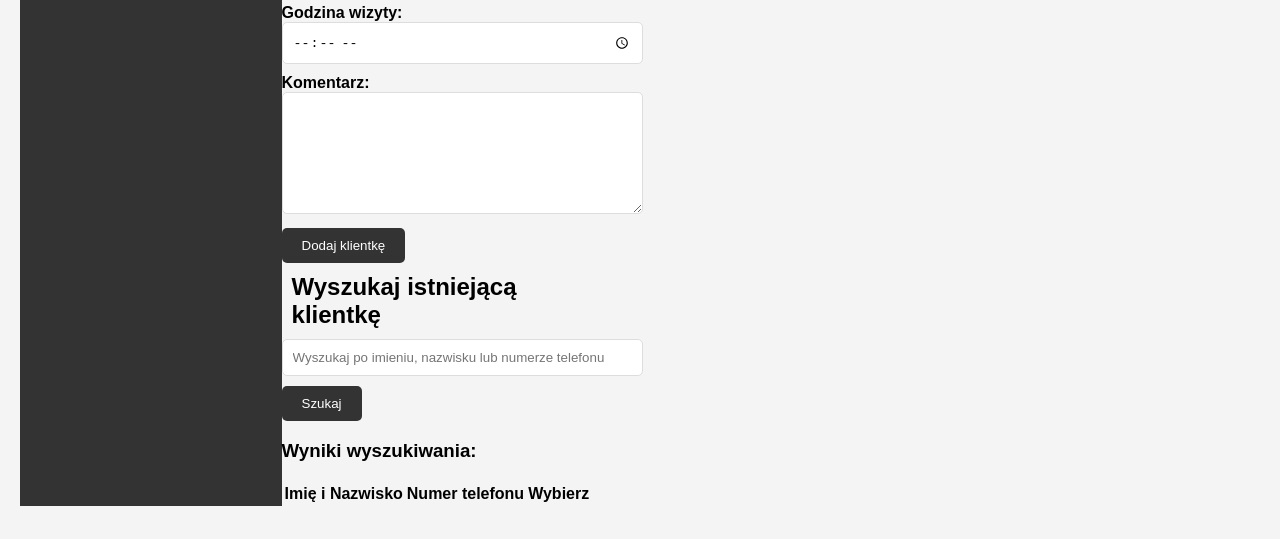
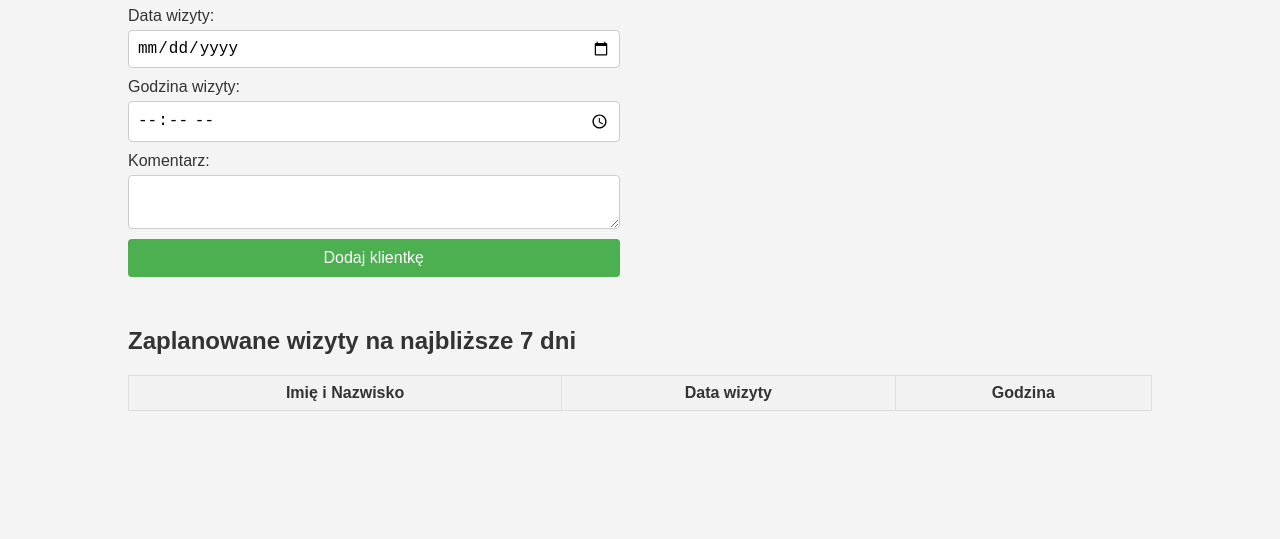
Before and after one commit to MajkelTe/SalonFryzjerskiApp, a plain HTML site: page index.html in a window 1280 px wide. Shown: the part 261-800 px from the top of the page. Drawn offline with Linux system fonts and the light colour scheme; a script that the page names is missing.

Commit message:
Update styles.css

```diff
--- a/styles.css
+++ b/styles.css
@@ -1,81 +1,127 @@
-/* Podstawowy styl strony */
+* {
+    margin: 0;
+    padding: 0;
+    box-sizing: border-box;
+}
+
 body {
     font-family: Arial, sans-serif;
-    margin: 0;
-    padding: 0;
     background-color: #f4f4f4;
+    color: #333;
+}
+
+.container {
+    width: 80%;
+    margin: 20px auto;
 }
 
 header {
-    background-color: #333;
-    color: #fff;
     text-align: center;
-    padding: 20px;
+    margin-bottom: 30px;
 }
 
-.container {
+h1 {
+    font-size: 36px;
+}
+
+h2, h3 {
+    font-size: 24px;
+    margin-bottom: 10px;
+}
+
+h4 {
+    font-size: 20px;
+    margin-top: 20px;
+}
+
+.section {
     display: flex;
     justify-content: space-between;
-    padding: 20px;
+    margin-bottom: 40px;
 }
 
 .left-section, .right-section {
-    width: 45%;
+    width: 48%;
 }
 
-h1, h2 {
-    margin: 0;
-    padding: 10px;
+form {
+    display: flex;
+    flex-direction: column;
 }
 
-label {
-    font-weight: bold;
-    margin-top: 10px;
+form label {
+    margin-bottom: 5px;
 }
 
-input, textarea {
+form input, form textarea {
+    margin-bottom: 10px;
+    padding: 8px;
+    font-size: 16px;
     width: 100%;
-    padding: 10px;
-    margin-bottom: 10px;
-    border-radius: 5px;
-    border: 1px solid #ddd;
+    border: 1px solid #ccc;
+    border-radius: 4px;
 }
 
-textarea {
-    resize: vertical;
-    height: 100px;
+form button {
+    padding: 10px;
+    background-color: #4CAF50;
+    color: white;
+    font-size: 16px;
+    border: none;
+    border-radius: 4px;
+    cursor: pointer;
+}
+
+form button:hover {
+    background-color: #45a049;
 }
 
 button {
-    padding: 10px 20px;
-    background-color: #333;
-    color: #fff;
+    padding: 10px;
+    background-color: #007BFF;
+    color: white;
+    font-size: 16px;
     border: none;
-    border-radius: 5px;
+    border-radius: 4px;
     cursor: pointer;
 }
 
 button:hover {
-    background-color: #555;
+    background-color: #0056b3;
 }
 
-#searchResults {
+table {
+    width: 100%;
+    border-collapse: collapse;
     margin-top: 20px;
 }
 
-.client-item {
-    margin-bottom: 10px;
+table, th, td {
+    border: 1px solid #ddd;
 }
 
-.client-item button {
-    margin-left: 10px;
+th, td {
+    padding: 10px;
+    text-align: left;
 }
 
-#clientDetails {
-    margin-top: 20px;
+th {
+    background-color: #f2f2f2;
+}
+
+.hidden {
     display: none;
 }
 
-#clientDetails h3 {
-    margin-top: 0;
+.appointments-section {
+    margin-top: 50px;
 }
+
+.appointments-section table {
+    margin-top: 20px;
+}
+
+.appointments-section th, .appointments-section td {
+    padding: 8px;
+    text-align: center;
+}
```
